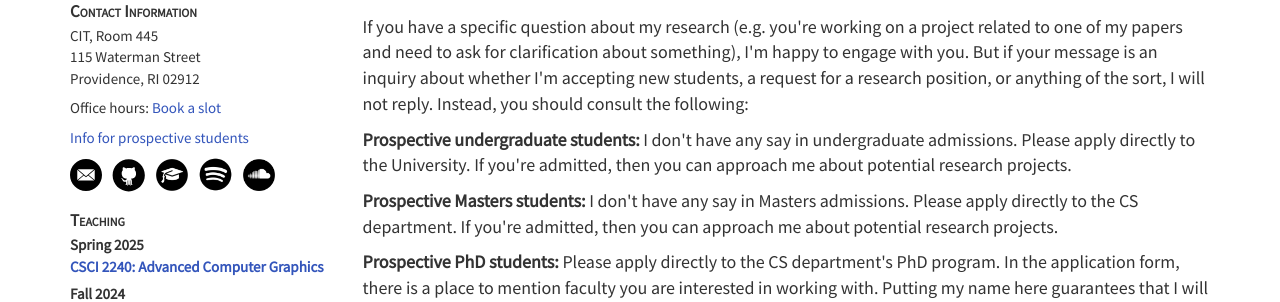
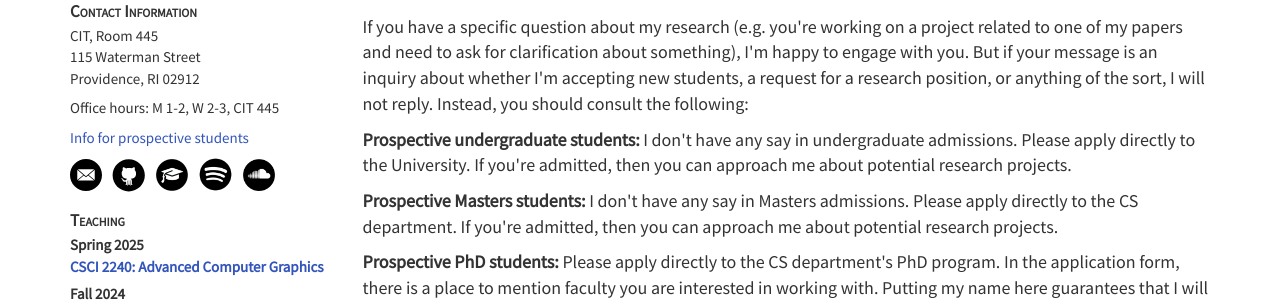
Before and after one commit to dritchie/dritchie.github.io, a Jekyll site: the page built from prospective_students.html, in a window 1280 px wide. Shown: the part 464-766 px from the top of the page. Built offline with Jekyll 4.4.1, drawn with Linux system fonts in a browser that asks for light colours.

Commit message:
Temp office hours for this week.

```diff
--- a/_includes/sidebar.html
+++ b/_includes/sidebar.html
@@ -14,8 +14,8 @@
 	<div>CIT, Room 445</div>
 	<div>115 Waterman Street</div>
 	<div>Providence, RI 02912</div>
-	<!-- <div id='officehours'>Office hours: Tu 1-2pm (or by appointment), CIT 445</div> -->
-	<div id='officehours'>Office hours: <a target="_blank" href="https://calendar.app.google/rF4NNqTHDAnyhqYy5">Book a slot</a></div>
+	<div id='officehours'>Office hours: M 1-2, W 2-3, CIT 445</div>
+	<!-- <div id='officehours'>Office hours: <a target="_blank" href="https://calendar.app.google/rF4NNqTHDAnyhqYy5">Book a slot</a></div> -->
 	<div id='prospectives'>
 		<a target='_blank' href='/prospective_students.html'>Info for prospective students</a>
 	</div>
```
